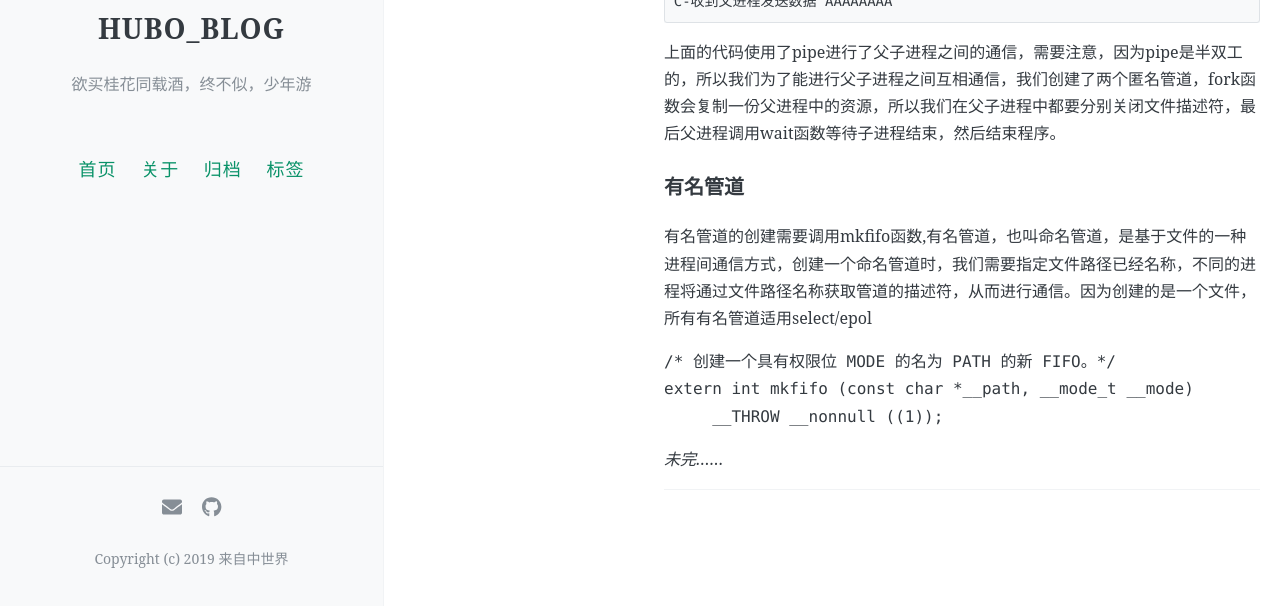
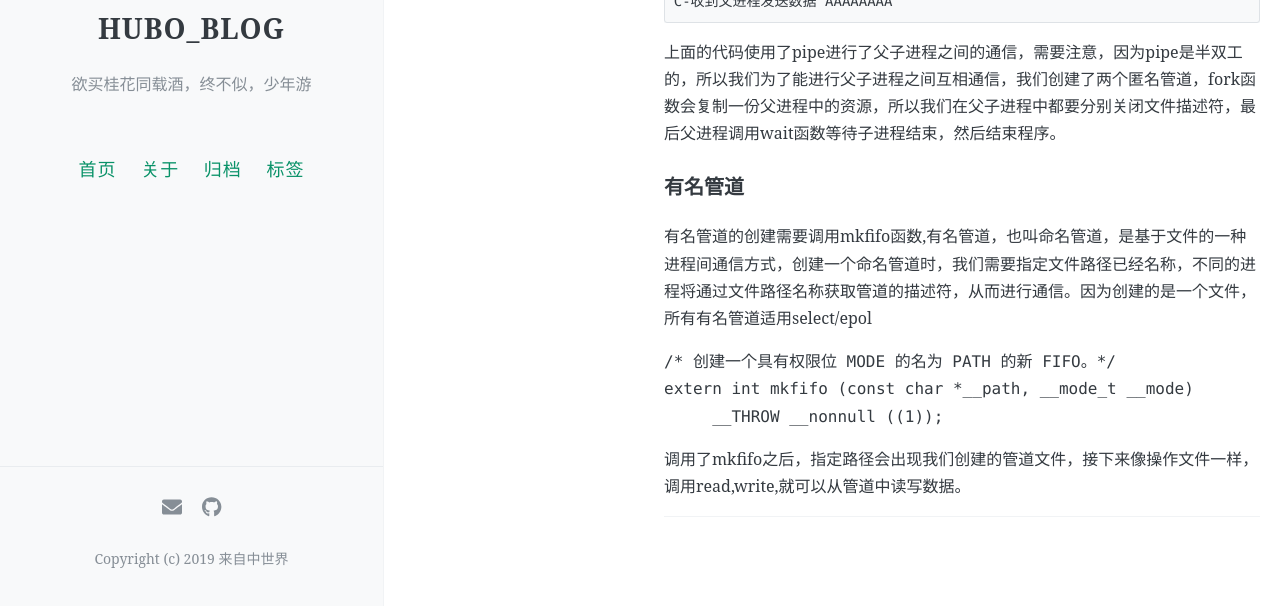
Before and after one commit to hubo980205/hubo980205.github.io, a Jekyll site: the page built from _posts/2024-04-11-Linux_IPC-1.md, in a window 1280 px wide and 900 px high, scrolled down 2465 px, cut to the strip 294-900 px from the top of the window. Built offline with Jekyll 4.4.1, drawn with Linux system fonts in a browser that asks for light colours; comment, search, counter and statistics services are not loaded; before the commit the page ends 3337 px from its top, so only the background shows below that.

Commit message:
加了一部分

````diff
--- a/_posts/2024-04-11-Linux_IPC-1.md
+++ b/_posts/2024-04-11-Linux_IPC-1.md
@@ -107,4 +107,4 @@ C-收到父进程发送数据 AAAAAAAA
 extern int mkfifo (const char *__path, __mode_t __mode)
      __THROW __nonnull ((1));
 ```
-*未完……*
+调用了mkfifo之后，指定路径会出现我们创建的管道文件，接下来像操作文件一样，调用read,write,就可以从管道中读写数据。<br>
````
